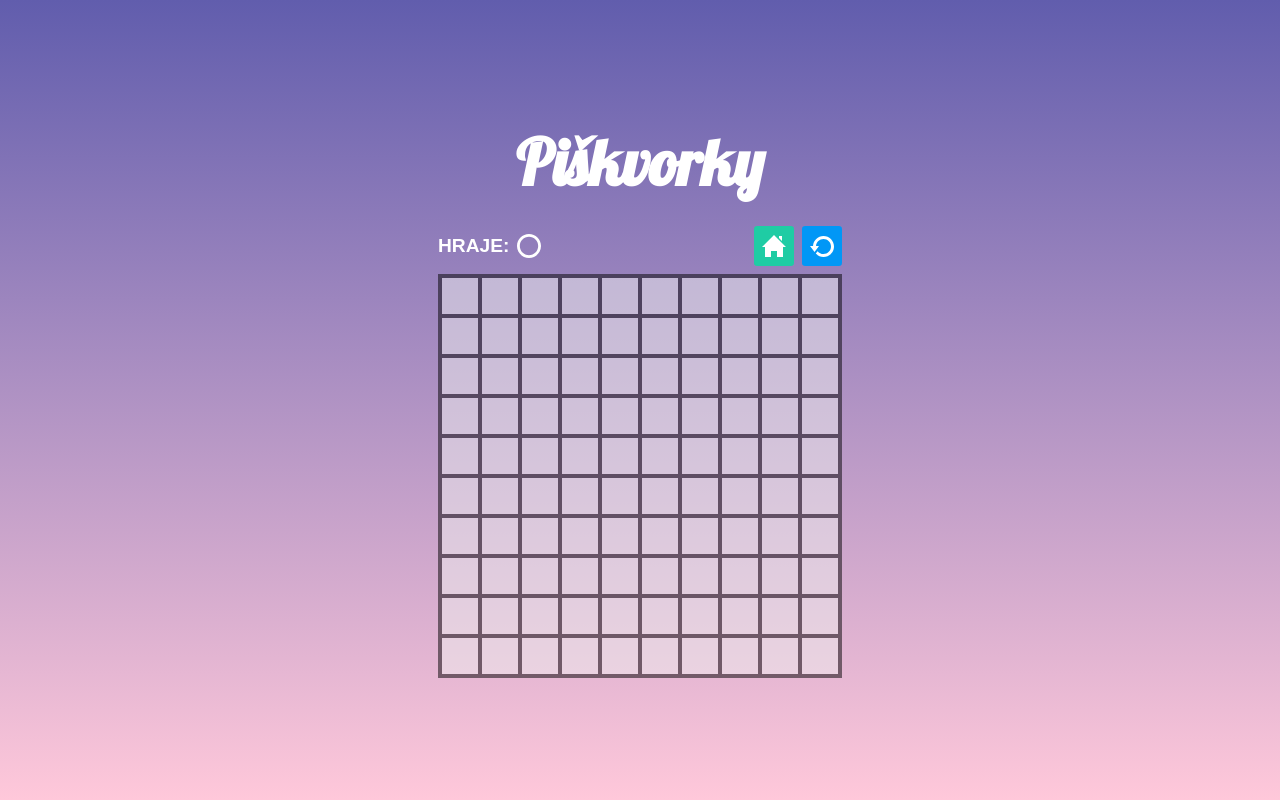
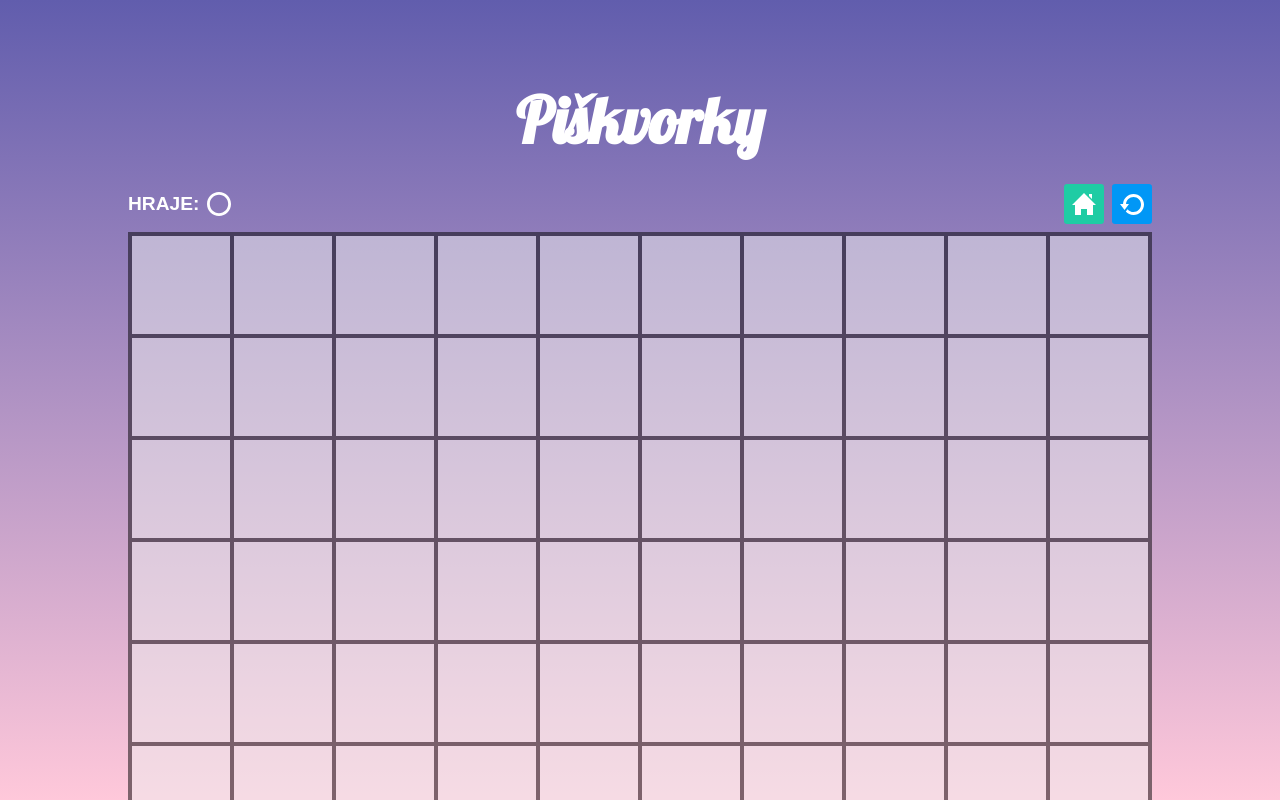
Before and after one commit to michaelasorelova/piskvorky, a plain HTML site: page hra.html in a window 1280 px wide. Shown: the top 800 px of the page. Drawn offline with Linux system fonts and the light colour scheme.

Commit message:
viewport

```diff
--- a/style.css
+++ b/style.css
@@ -105,7 +105,9 @@ p {
     display: flex;
     flex-direction: column;
     gap: 0.5rem;
-    max-width: 80vmin;
+    width: 100%;
+    max-width: 80vw;
+    max-height: 80vh;
 }
 
 .hra__nadpis {
@@ -168,8 +170,7 @@ p {
 }
 
 .hra__policko {
-    width: 40px;
-    height: 40px;
+    aspect-ratio: 1;
     border: 2px solid #000;
     cursor: pointer;
 }
```
